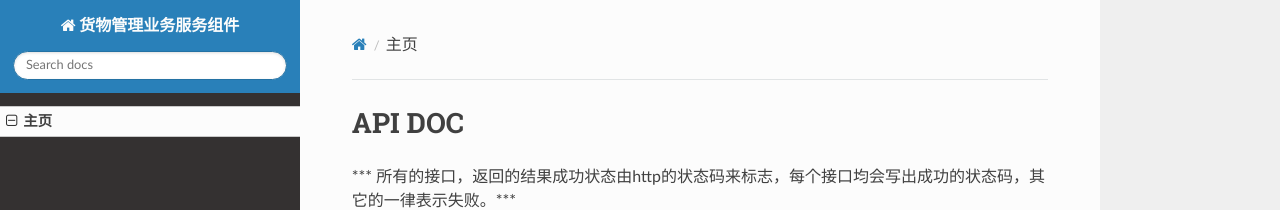
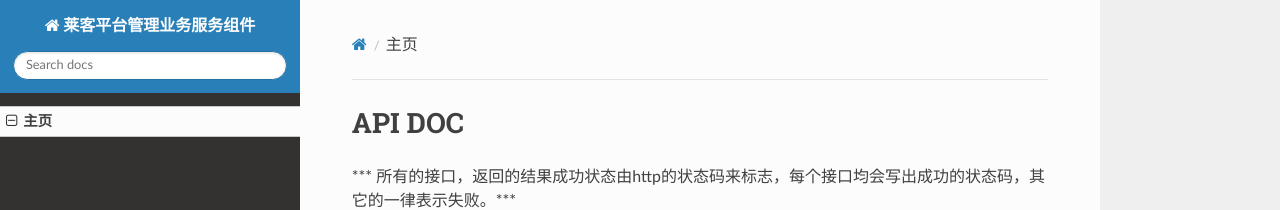
Before and after one commit to lipengyao2016/OperationApiServer, an MkDocs documentation site: the page built from apidoc/index.md, in a window 1280 px wide. Shown: the top 210 px of the page. Built offline with MkDocs 1.6.1, drawn with Linux system fonts in a browser that asks for light colours; nearby versions of some CDN libraries; old or Windows-style settings are respelled for this version of MkDocs.

```diff
--- a/mkdocs.yml
+++ b/mkdocs.yml
@@ -1,4 +1,4 @@
-site_name: '货物管理业务服务组件'
+site_name: '莱客平台管理业务服务组件'
 repo_url: 'http://gitlab.icarcloud.net/iCarCloud/BCS/BCSystem/IntelligentCabinet/GoodsBusiServer'
 repo_name: 'GitLab'
 site_author : 'lipy'
```
